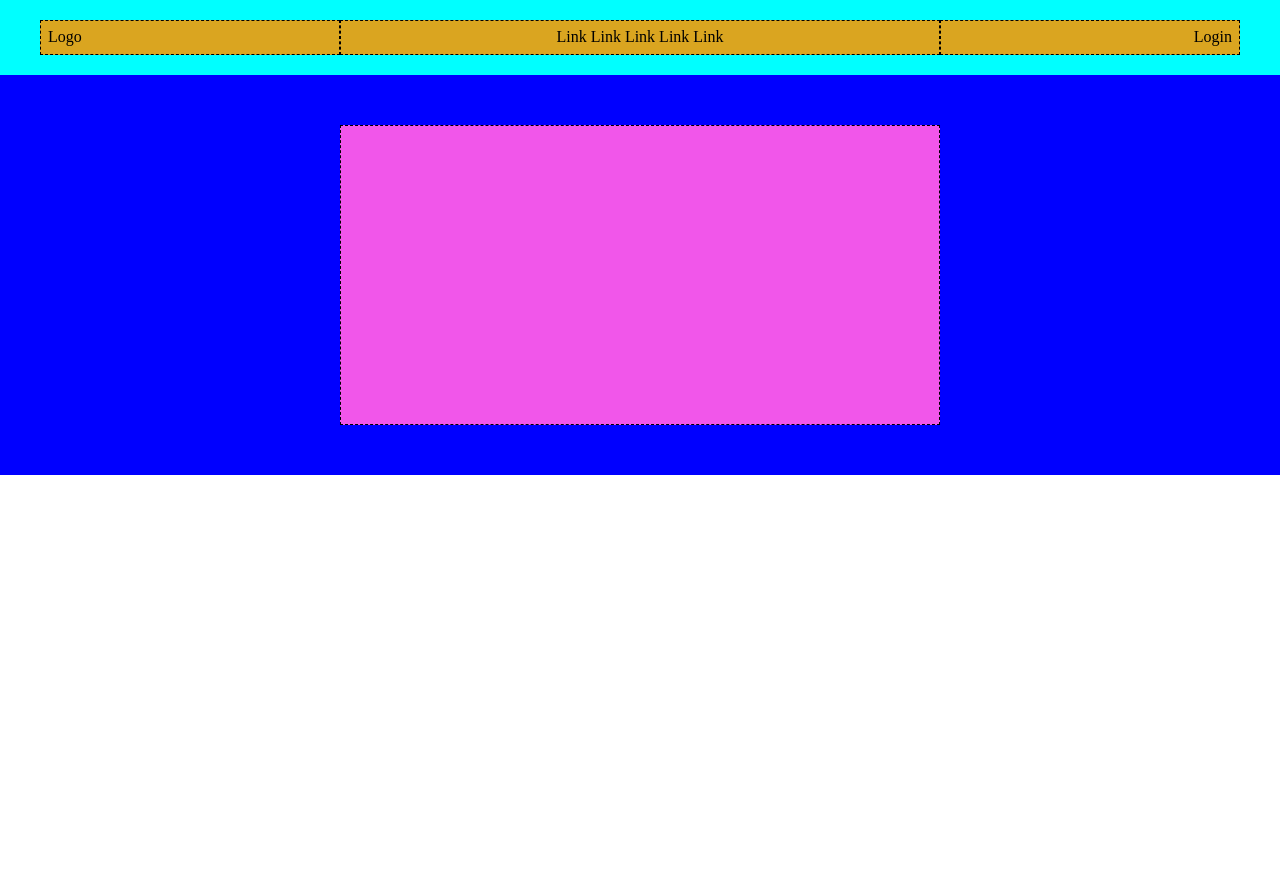
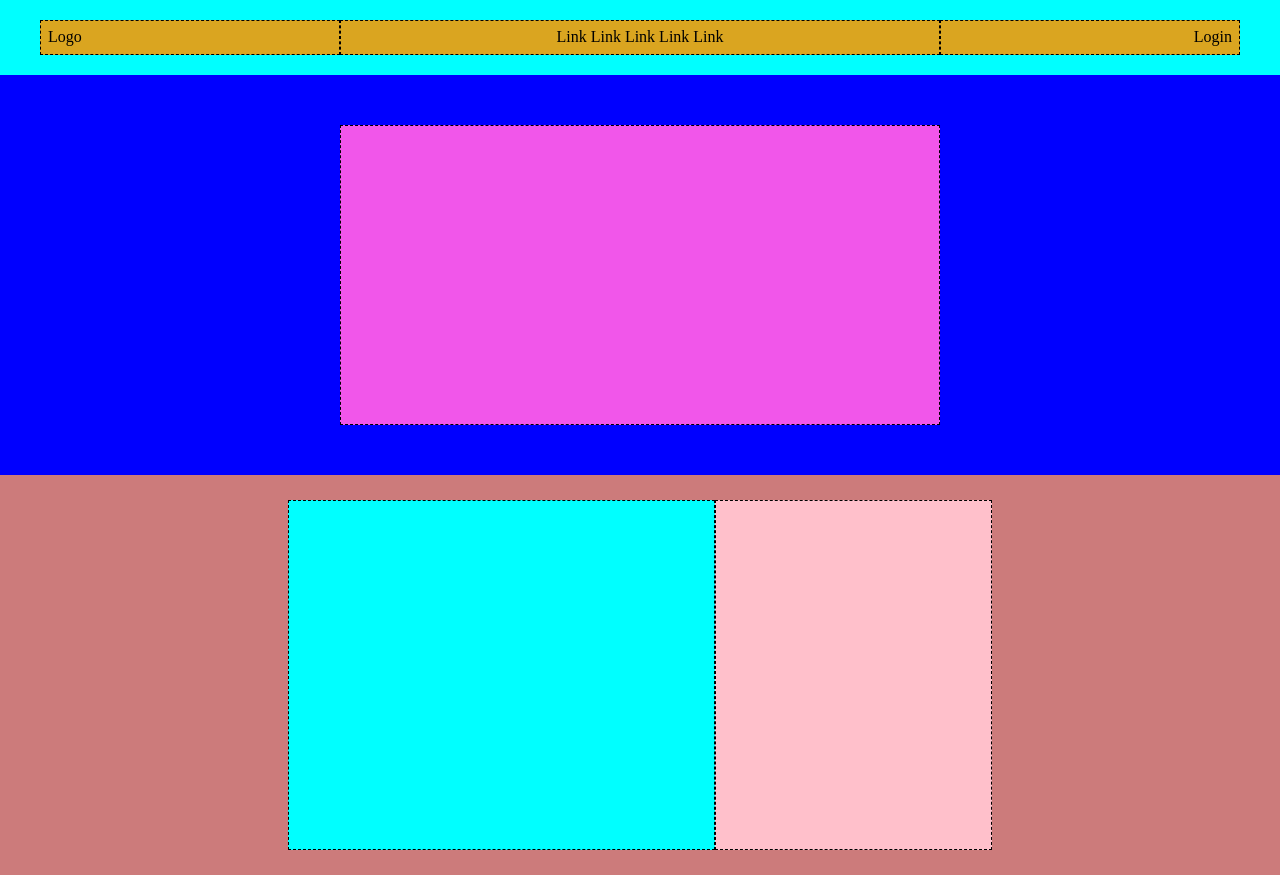
Before and after one commit to Domenico-Lo-Giudice/htmlcss-struttura-discord, a plain HTML site: page index.html in a window 1280 px wide. Before the commit the page ends 800 px from the top, so only its background shows below. Drawn offline with Linux system fonts and the light colour scheme.

Commit message:
Add Second Section

```diff
--- a/css/style.css
+++ b/css/style.css
@@ -35,7 +35,7 @@ header {
     text-align: end;
 }
 
-.sezione {
+.prima-sezione {
     background-color: blue;
     height: 400px;
     display: flex;
@@ -53,3 +53,28 @@ header {
 
 
 }
+
+.seconda-sezione {
+    background-color: rgb(204, 123, 123);
+        height: 400px;
+        display: flex;
+        justify-content: center;
+        align-items: center;
+}
+
+.seconda-sezione > .first-column {
+
+        width: calc(50% / 3* 2);
+        height: 350px;
+        border: 1px dashed black;
+        background-color: aqua;
+
+}
+
+.seconda-sezione > .second-column {
+
+    width: calc(65% / 3);
+    height: 350px;
+    border: 1px dashed black;
+    background-color: pink;
+}
--- a/index.html
+++ b/index.html
@@ -29,13 +29,20 @@
 
     </header>
 
-    <section class="sezione">
+    <section class="prima-sezione">
         <div class="colonna">
 
         </div>
 
 
     </section>
+
+    <section class="seconda-sezione">
+        <div class="first-column"></div>
+        <div class="second-column"></div>
+    </section>
+
+
 </body>
 
 </html>
```
